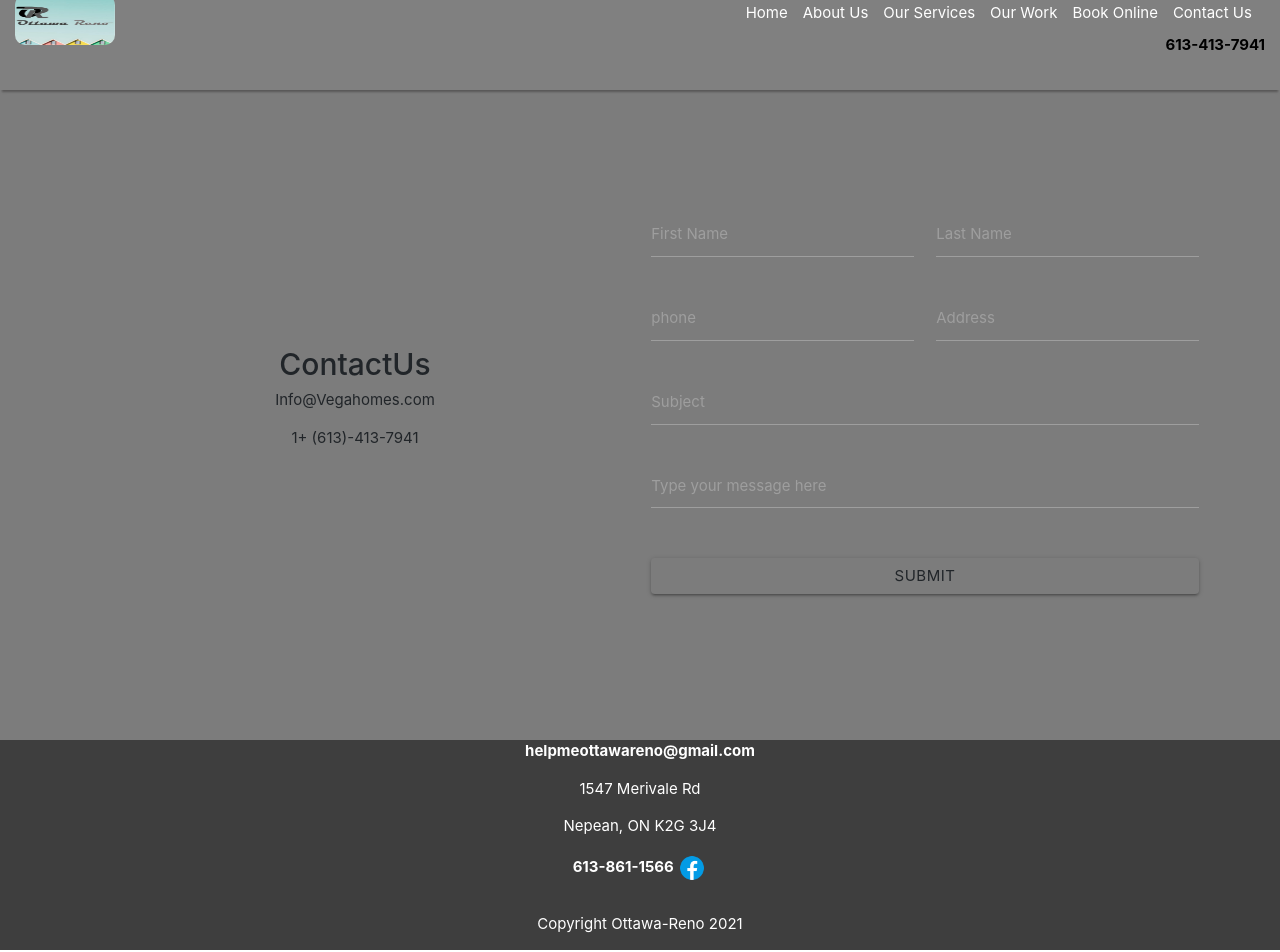
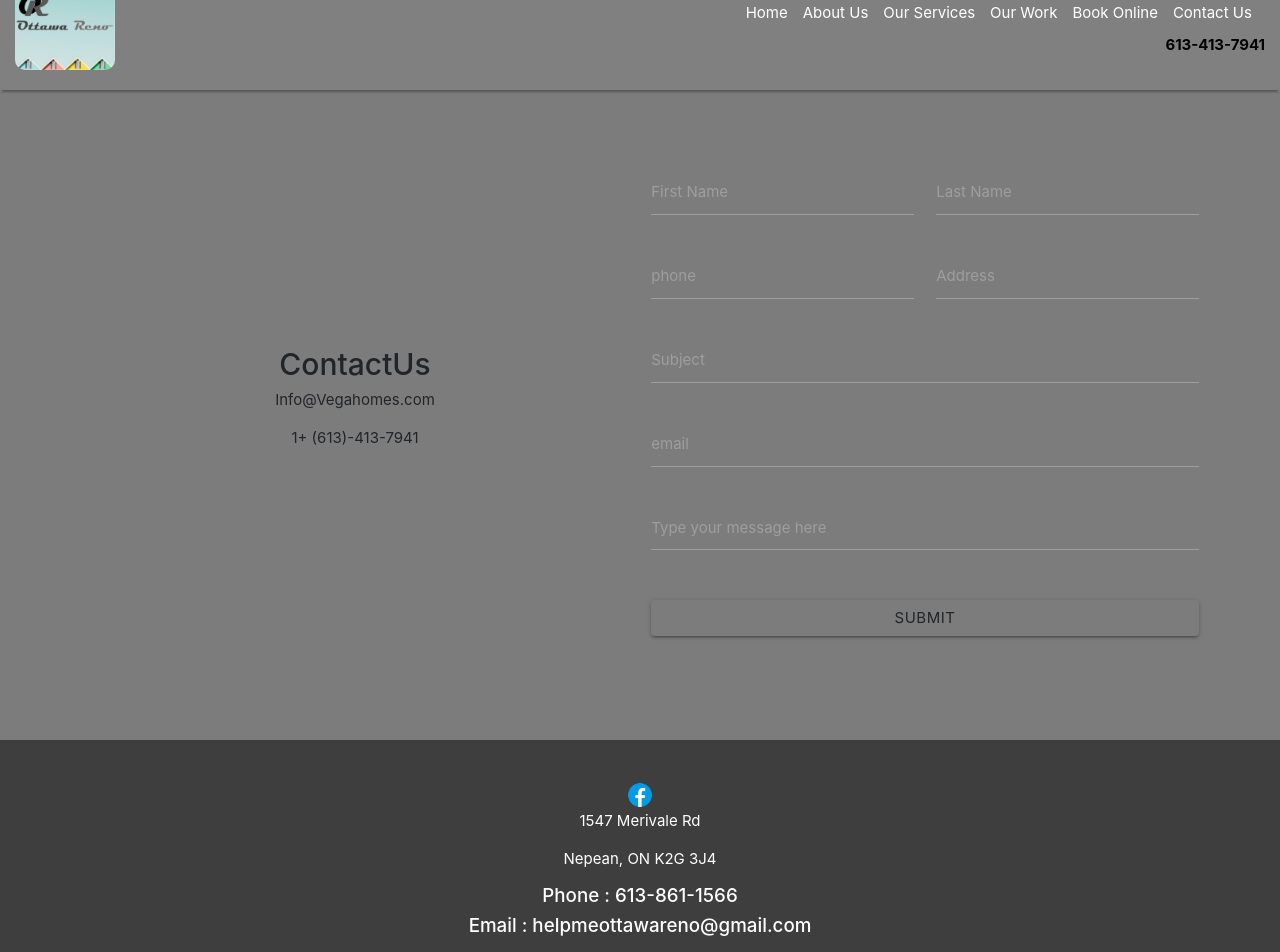
Before and after one commit to shabnam-priyanka/ottawa-reno, a Next.js app: page /contactUs in a window 1280 px wide. Shown: the top 952 px of the page. Built offline with nearby package versions, Linux system fonts and the light colour scheme.

Commit message:
done @Mahbub-Hasan1

```diff
--- a/components/Home/ContactUs.js
+++ b/components/Home/ContactUs.js
@@ -1,8 +1,21 @@
+import emailjs from 'emailjs-com';
 import React from 'react';
-
 // used materialize form not sure how to fix it
 const ContactUs = () => {
-    const kd = 4;
+
+    const sendEmail = (e) => {
+        e.preventDefault();
+
+        // console.log(e.target)
+        emailjs.sendForm('service_sec3z77', 'template_mluyb9a', e.target, 'user_0yuaPtVVcqCviBr9iMWOc')
+            .then((result) => {
+                console.log(result.text);
+            }, (error) => {
+                console.log(error.text);
+            });
+    }
+
+
     return (
         <div className="contact-area d-flex align-items-center">
             <section className="container-xl">
@@ -15,38 +28,46 @@ const ContactUs = () => {
                     </div>
                     <div className="col-md">
                         <div className="row">
-                            <form className="col s12">
+                            <form onSubmit={sendEmail} className="col s12">
                                 <div className="row mb-0">
                                     <div className="input-field col s6">
-                                        <input id="first_name" type="text" className="validate" />
+                                        <input name="firstName" id="first_name" type="text" className="validate" />
                                         <label htmlFor="first_name">First Name</label>
                                     </div>
                                     <div className="input-field col s6">
-                                        <input id="last_name" type="text" className="validate" />
+                                        <input name="lastName" id="last_name" type="text" className="validate" />
                                         <label htmlFor="last_name">Last Name</label>
                                     </div>
                                 </div>
                                 <div className="row mb-0">
                                     <div className="input-field col s6">
-                                        <input id="phone" type="text" className="validate" />
+                                        <input name="phone" id="phone" type="text" className="validate" />
                                         <label htmlFor="phone">phone</label>
                                     </div>
                                     <div className="input-field col s6">
-                                        <input id="Address" type="text" className="validate" />
+                                        <input name="address" id="Address" type="text" className="validate" />
                                         <label htmlFor="Address">Address</label>
                                     </div>
                                 </div>
 
                                 <div className="row mb-0">
                                     <div className="input-field col s12">
-                                        <input id="subject" type="text" className="validate" />
+                                        <input name="subject" id="subject" type="text" className="validate" />
                                         <label htmlFor="subject">Subject</label>
+                                    </div>
+                                </div>
+
+                                <div className="row mb-0">
+                                    <div className="input-field col s12">
+                                        <input name="email" id="email" type="email" className="validate" />
+                                        <label htmlFor="email">email</label>
                                     </div>
                                 </div>
 
                                 <div className="row">
                                     <div className="input-field col s12">
                                         <textarea
+                                            name="message"
                                             type="text"
                                             id="textarea1"
                                             className="materialize-textarea"
@@ -56,9 +77,9 @@ const ContactUs = () => {
                                 </div>
 
                                 <button
-                                    className="btn contact-submit-btn waves-effect waves-light"
+                                    className="btn contact-submit-btn "
                                     type="submit"
-                                    name="action"
+                                    value="Send"
                                 >
                                     Submit
                                 </button>
--- a/components/Home/Header.js
+++ b/components/Home/Header.js
@@ -7,8 +7,8 @@ const Header = () => {
         <div className="header-area">
             <Navbar background="rgba(255, 255, 255, 0)" />
             <header className="container-xl">
-                <div className="row">
-                    <div className="col-md p-0" />
+                {/* <div className="row">
+                    <div className="col-md p-0"></div>
                     <div className="col-md text-center p-0">
                         <img
                             className="img-fluid"
@@ -16,7 +16,7 @@ const Header = () => {
                             alt="img"
                         />
                     </div>
-                </div>
+                </div> */}
             </header>
         </div>
     );
--- a/components/Home/Renovations.js
+++ b/components/Home/Renovations.js
@@ -1,3 +1,4 @@
+import Link from 'next/link';
 import React, { useState } from 'react';
 
 const FakeDataRenovations = [
@@ -40,7 +41,9 @@ const Renovations = () => {
                                 <hr />
                                 <p></p>
                                 <h5>1 hr</h5>
-                                <button type="button">Book Free Consultation</button>
+                                <Link href="/bookings_checkout_calendar">
+                                    <a><button type="button">Book Free Consultation</button></a>
+                                </Link>
                             </div>
                         </div>
                     </div>
--- a/components/Layout.js
+++ b/components/Layout.js
@@ -1,7 +1,15 @@
 import Head from 'next/head';
+import { createContext, useState } from 'react';
 import Footer from './ShareComponent/Footer';
 
-const Layout = ({ children }) => (
+export const BookingContext = createContext();
+
+const Layout = ({ children }) => {
+
+    const [bookingData, setBookingData] = useState({})
+
+    return (
+
         <div>
             <Head>
                 <title>Ottawa-Reno</title>
@@ -19,7 +27,9 @@ const Layout = ({ children }) => (
                 />
             </Head>
 
+            <BookingContext.Provider value={{ bookingData, setBookingData }}>
                 {children}
+            </BookingContext.Provider>
 
             <Footer />
 
@@ -43,6 +53,9 @@ const Layout = ({ children }) => (
             {/* material javascript link */}
             <script src="https://cdnjs.cloudflare.com/ajax/libs/materialize/1.0.0/js/materialize.min.js" />
         </div>
-);
+
+    )
+
+};
 
 export default Layout;
--- a/components/ShareComponent/Footer.js
+++ b/components/ShareComponent/Footer.js
@@ -1,29 +1,32 @@
-import Link from 'next/link';
 import React from 'react';
 const Footer = () => {
-    const s = 9;
     return (
-        <div style={{ backgroundColor: '#3e3e3e' }} className="container-fluid">
+
+        <footer>
+            <div className="container-fluid">
                 <div>
                     {/* <iframe className='w-75' src="https://www.google.com/maps/embed?pb=!1m18!1m12!1m3!1d7230519.135312326!2d-75.53786901628555!3d44.13408989062044!2m3!1f0!2f0!3f0!3m2!1i1024!2i768!4f13.1!3m3!1m2!1s0x4cce07bb13b1180d%3A0x7971611bb15bb7e0!2s1547%20Merivale%20Rd%2C%20Nepean%2C%20ON%20K2G%203J4!5e0!3m2!1sen!2sca!4v1614665876965!5m2!1sen!2sca"  allowfullscreen="" loading="lazy"></iframe> */}
                 </div>
                 <div className="text-center text-white">
-                <p>
-                    <strong>helpmeottawareno@gmail.com</strong>{' '}
-                </p>
+
+
+                    <a href="https://facebook.com/ottawa.reno.92" target="_blank"><img src="/facebook.png" alt="" className='facebook' /></a>
+
                     <p>
                         <p>1547 Merivale Rd </p>
                         <p>Nepean,  ON K2G 3J4</p>
-                    <strong>613-861-1566 </strong>{' '}
-                    <Link href="/contactUs">
-                       <a><img src="/facebook.png" alt="" className='facebook'/></a>
-                    </Link>
+                        <h5>Phone : 613-861-1566 </h5>
+                        <h5>Email : helpmeottawareno@gmail.com</h5>
+
+
                     </p>
                 </div>
                 <p className="text-center p-3 mt-0 mb-0 text-white">
                     Copyright Ottawa-Reno {new Date().getFullYear()}{' '}
                 </p>
             </div>
+        </footer >
+
     );
 };
 
--- a/components/ShareComponent/Navbar.js
+++ b/components/ShareComponent/Navbar.js
@@ -2,13 +2,13 @@ import Link from 'next/link';
 
 const Navbar = ({background}) => (
 
-    <div>
+    <div className="navbar-bg">
         <nav
             style={{ background: background }}
             className="navbar navbar-expand-lg navbar-light"
         >
             <a className="navbar-brand" href="#">
-                <img src="/reno.jpg" alt="" className='logo'/>
+                <img src="/reno.jpg" alt="" className='logo img-fluid'/>
             </a>
             <button
                 className="navbar-toggler"
--- a/package.json
+++ b/package.json
@@ -9,11 +9,13 @@
     "lint": "npm add -D prettier && npm add -D babel-eslint && npx install-peerdeps --dev eslint-config-airbnb && npm add -D eslint-config-prettier eslint-plugin-prettier"
   },
   "dependencies": {
+    "emailjs-com": "^2.6.4",
     "next": "10.0.7",
     "photoswipe": "^4.1.3",
     "react": "17.0.1",
     "react-calendar": "^3.3.1",
     "react-dom": "17.0.1",
+    "react-hook-form": "^6.15.4",
     "react-image-gallery": "^1.0.9"
   },
   "devDependencies": {
--- a/pages/booking_checkout_form.js
+++ b/pages/booking_checkout_form.js
@@ -147,7 +147,7 @@ const booking_checkout_form = () => {
                     </form> */}
                     </div>
                     <div className="col-md-5">
-                        <BookingCard/>
+                        <BookingCard />
                     </div>
                 </div>
             </div>
--- a/pages/style.css
+++ b/pages/style.css
@@ -7,10 +7,6 @@ $$$$$$$$ Navbar area style start
   width: 100px;
   margin-bottom: 50px;
   border-radius: 10px;
-}
-.facebook {
-  height: 30px;
-  width: 30px;
 }
 
 /* ******************** */
@@ -34,6 +30,32 @@ $$$$$$$$ Navbar area style start
 
 .nav-link {
   color: #fff !important;
+}
+
+.navbar-toggler {
+  background-color: #fff;
+  position: relative;
+  top: -20px;
+  font-size: 25px;
+}
+
+@media (max-width: 995px) {
+  .navbar {
+    padding-bottom: 50px;
+    padding-top: 10px;
+  }
+  .logo {
+    height: 50px;
+    width: 100px;
+    border-radius: 10px;
+  }
+  .nav-item {
+    background-color: #3e3e3e;
+    text-align: center;
+    z-index: 5;
+    font-weight: bold;
+    border: 1px solid #fff;
+  }
 }
 
 /***************************************************$$
@@ -339,3 +361,29 @@ $$$ renovations-area ended $$$ Contact Us-area style start
     text-align: center;
   }
 }
+
+/* .
+.
+.
+.
+.
+.
+.
+.
+.
+.
+.
+.*/
+
+/* %%%%%%%%%%%%%%%%%%%%%%%%%%%%%%%%%%%%%%%%%%%%%%%%%%%%%%%%%%%%%%%%%%%%%%%%%%%%%%%%%%%%%%%%%%%%%%%%%%% */
+/* %%%%%%%%%%%%%%%%%%%% router=  footer style area start %%%%%%%%%%%%%%%%%%%%%%%%*/
+/* %%%%%%%%%%%%%%%%%%%%%%%%%%%%%%%%%%%%%%%%%%%%%%%%%%%%%%%%%%%%%%%%%%%%%%%%%%%%%%%%%%%%%%%%%%%%%%%%%%% */
+footer {
+  background-color: #3e3e3e;
+  padding: 40px 0px;
+}
+
+.facebook {
+  height: 30px;
+  width: 30px;
+}
```
Also changed, not shown: components/ShareComponent/BookingCard.js (+13 -1 lines), 1 other file (tests, documents, lock files or other folders). Lines whose indentation alone changed are shown as unchanged.
